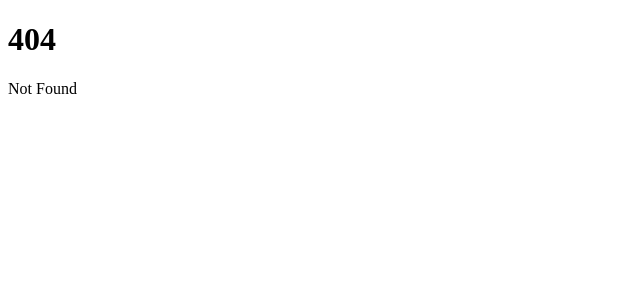
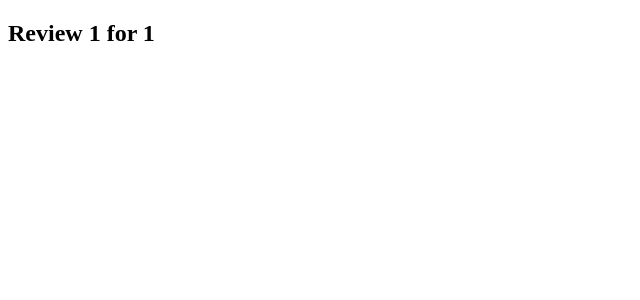
Before and after one commit to KadirZukorlic/sveltekit, a SvelteKit app: page /products/1/reviews/1 in a window 1280 px wide. Before the commit this address had no page. Shown: the top 300 px of the page, without its empty margins (0-640 px from the left). Built offline with nearby package versions, Linux system fonts and the light colour scheme.

Commit message:
Nested Dynamic Routes

```diff
--- a/src/routes/products/[id]/+page.svelte
+++ b/src/routes/products/[productId]/+page.svelte
@@ -1,7 +1,7 @@
 <script>
     import { page } from '$app/stores'
 
-    const productId = $page.params.id
+    const productId = $page.params.productId
 </script>
 
 <h1>Details about product {productId}</h1>
--- /dev/null
+++ b/src/routes/products/[productId]/reviews/[reviewId]/+page.svelte
@@ -0,0 +1,7 @@
+<script>
+    import { page } from '$app/stores'
+
+    const { productId, reviewId } = $page.params
+</script>
+
+<h2>Review {reviewId} for {productId}</h2>
```
